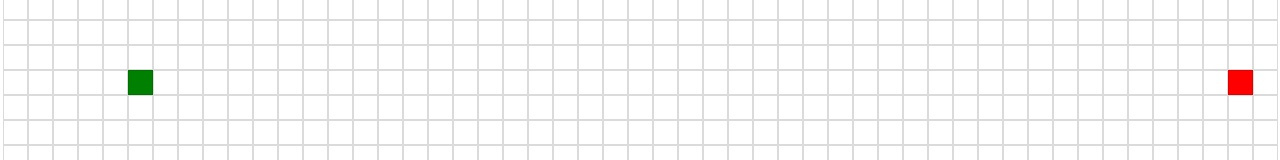
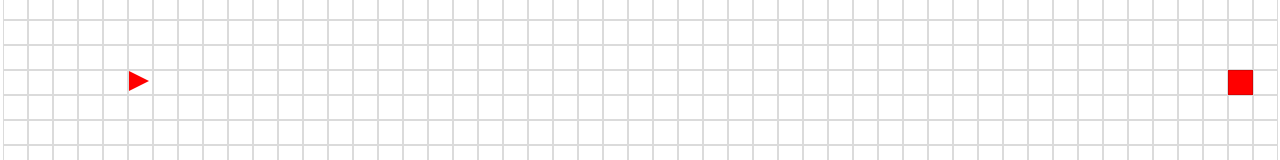
Before and after one commit to triettruong1/pathfinding-visualizer, a React (Vite) app: page / in a window 1280 px wide. Shown: the part 260-420 px from the top of the page. Built offline with nearby package versions, Linux system fonts and the light colour scheme.

Commit message:
Added Dragndrop function on start component, draw wall is now broken

```diff
--- a/package.json
+++ b/package.json
@@ -11,7 +11,8 @@
 	},
 	"dependencies": {
 		"react": "^18.2.0",
-		"react-beautiful-dnd": "^13.1.1",
+		"react-dnd": "^16.0.1",
+		"react-dnd-html5-backend": "^16.0.1",
 		"react-dom": "^18.2.0"
 	},
 	"devDependencies": {
--- a/src/App.tsx
+++ b/src/App.tsx
@@ -2,12 +2,15 @@ import { Board } from './Components/Board';
 import Header from './Components/Header';
 import './App.css';
 import { useState } from 'react';
+import { DndProvider } from 'react-dnd';
+import { HTML5Backend } from 'react-dnd-html5-backend';
 
 const App: React.FC = () => {
 	const [shouldAnimate, setAnimate] = useState(false);
 	const [shouldReset, setReset] = useState(false);
 	const [algo, setAlgo] = useState('');
 	return (
+		<DndProvider backend={HTML5Backend}>
 			<main className='App'>
 				<Header
 					setAnimate={setAnimate}
@@ -20,6 +23,7 @@ const App: React.FC = () => {
 					algo={algo}
 				/>
 			</main>
+		</DndProvider>
 	);
 };
 
--- a/src/Components/Board.css
+++ b/src/Components/Board.css
@@ -1,14 +1,9 @@
 .grid-container {
+	width: 100%;
 	display: flex;
 	justify-content: center;
 	align-items: center;
 	flex-wrap: wrap;
-}
-
-.test-drop {
-    border: 3px solid black;
-    width: 200px;
-    aspect-ratio: 1;
 }
 
 .visited {
@@ -21,16 +16,15 @@
 .wall {
 	background: rgb(63, 57, 57);
 	animation-name: drawWallAnimation;
-    animation-duration: .3s;
+	animation-duration: 0.3s;
 	animation-timing-function: linear;
-
 }
 
 .shortest-path {
 	background: rgba(226, 241, 17, 0.863);
 	border: 1px solid rgba(19, 17, 17, 0);
 	animation-name: shortestPathAnimation;
-    animation-duration: .5s;
+	animation-duration: 0.5s;
 	animation-timing-function: linear;
 }
 
@@ -84,7 +78,6 @@
 		transform: scale(1);
 		background-color: rgba(243, 175, 49, 0.55);
 	}
-
 }
 
 @keyframes shortestPathAnimation {
--- a/src/Components/Board.tsx
+++ b/src/Components/Board.tsx
@@ -12,7 +12,7 @@ interface BoardProps {
 	algo: string;
 }
 
-const START_POS: number[] = [5, 10];
+const startPos: number[] = [5, 10];
 const END_POS: number[] = [49, 10];
 const BOARD_COL_NUM: number = 76;
 const BOARD_ROW_NUM: number = 30;
@@ -31,8 +31,9 @@ export const Board: React.FC<BoardProps> = ({
 	algo,
 }) => {
 	const [isClicking, updateMouseClick] = useState(false);
+	const [board, setBoard] = useState<Node[][]>([]);
+	const [startPos, setStartPos] = useState<number[]>([5, 10]);
 	const nodeRefs = useRef<HTMLDivElement[][]>([]);
-	const [board, setBoard] = useState<Node[][]>([]);
 
 	const populateBoard = () => {
 		const newBoard: Node[][] = [];
@@ -56,7 +57,7 @@ export const Board: React.FC<BoardProps> = ({
 		updateBoard();
 		for (let col = 0; col < BOARD_COL_NUM; col++) {
 			for (let row = 0; row < BOARD_ROW_NUM; row++) {
-				let node = nodeRefs.current[col][row];
+				let node = nodeRefs.current![col][row];
 				if (node.classList.contains('visited'))
 					node.classList.remove('visited');
 				if (node.classList.contains('wall'))
@@ -67,22 +68,6 @@ export const Board: React.FC<BoardProps> = ({
 		}
 		setBoard(populateBoard());
 	};
-
-	useEffect(() => {
-		if (shouldAnimate) {
-			startAlgo(algo);
-		}
-	}, [shouldAnimate]);
-
-	useEffect(() => {
-		if (shouldReset) {
-			resetBoard();
-		}
-	}, [shouldReset]);
-
-	useEffect(() => {
-		setBoard(populateBoard());
-	}, []);
 
 	const updateBoard = () => {
 		for (let col = 0; col < BOARD_COL_NUM; col++) {
@@ -96,8 +81,12 @@ export const Board: React.FC<BoardProps> = ({
 		}
 	};
 
+	const handleChangeStartPosition = (newPos: [number, number]) => {
+		setStartPos(newPos);
+	};
+
 	const startAlgo = (algo: string) => {
-		const [START_X, START_Y] = START_POS;
+		const [START_X, START_Y] = startPos;
 		const [END_X, END_Y] = END_POS;
 		const startNode = board[START_X][START_Y];
 		const endNode = board[END_X][END_Y];
@@ -143,7 +132,7 @@ export const Board: React.FC<BoardProps> = ({
 			setTimeout(() => {
 				const { coordinate } = visitedNodesInOrder[step];
 				const [node_X, node_Y] = coordinate;
-				const nodeEle = nodeRefs.current[node_X][node_Y];
+				const nodeEle = nodeRefs.current![node_X][node_Y];
 				nodeEle.className = nodeEle.className.concat(' visited');
 			}, step * 5);
 		}
@@ -154,20 +143,35 @@ export const Board: React.FC<BoardProps> = ({
 			setTimeout(() => {
 				const { coordinate } = nodesInShortestPathOrder[step];
 				const [node_X, node_Y] = coordinate;
-				const nodeEle = nodeRefs.current[node_X][node_Y];
+				const nodeEle = nodeRefs.current![node_X][node_Y];
 				nodeEle.className = nodeEle.className.concat(' shortest-path');
 			}, 25 * step);
 		}
 	};
 
 	const isType = (x: number, y: number) => {
-		const [START_X, START_Y] = START_POS;
+		const [START_X, START_Y] = startPos;
 		const [END_X, END_Y] = END_POS;
 		let type = { isEnd: false, isStart: false };
 		START_X == x && START_Y == y ? (type.isStart = true) : '';
 		END_X == x && END_Y == y ? (type.isEnd = true) : '';
 		return type;
 	};
+
+	useEffect(() => {
+		if (shouldAnimate) {
+			startAlgo(algo);
+		}
+	}, [shouldAnimate]);
+
+	useEffect(() => {
+		if (shouldReset) {
+			resetBoard();
+		}
+	}, [shouldReset]);
+	useEffect(() => {
+		setBoard(populateBoard());
+	}, []);
 
 	return (
 		<div
@@ -184,16 +188,20 @@ export const Board: React.FC<BoardProps> = ({
 						{nodeRow.map((Node, colIndex) => {
 							return (
 								<Grid
+									key={colIndex}
 									ref={(element: HTMLDivElement) => {
-										nodeRefs.current[rowIndex] =
-											nodeRefs.current[rowIndex] || [];
-										nodeRefs.current[rowIndex][colIndex] =
+										nodeRefs.current![rowIndex] =
+											nodeRefs.current![rowIndex] || [];
+										nodeRefs.current![rowIndex][colIndex] =
 											element;
 									}}
 									coordinate={[rowIndex, colIndex]}
 									isClicking={isClicking}
 									{...isType(rowIndex, colIndex)}
 									isWall={Node.isWall}
+									handleChangeStartPosition={
+										handleChangeStartPosition
+									}
 								/>
 							);
 						})}
--- a/src/Components/Grid.css
+++ b/src/Components/Grid.css
@@ -1,21 +1,9 @@
 .grid {
-    border: 1px solid rgba(19, 17, 17, 0.15);
-    width: 25px;
-    aspect-ratio: 1;
-}
-
-.start {
-    background: green;
-    position: relative;
-}
-
-.start-symbol::after {
-    margin-left: 4px;
-    position: absolute;
-    content: "\274C";
-    inset: 0;
+	border: 1px solid rgba(19, 17, 17, 0.15);
+	width: 25px;
+	aspect-ratio: 1;
 }
 
 .end {
-    background: red;
+	background: red;
 }
--- a/src/Components/Grid.tsx
+++ b/src/Components/Grid.tsx
@@ -1,64 +1,90 @@
-import React, { forwardRef, useEffect, useRef, useState } from 'react';
+import React, {
+	ForwardedRef,
+	forwardRef,
+	MutableRefObject,
+	useEffect,
+	useRef,
+	useState,
+} from 'react';
 import './Grid.css';
+import Start from './Start';
+import { FactoryOrInstance, useDrop } from 'react-dnd';
+
 interface GridProps {
-    coordinate: number[];
+	coordinate: [number, number];
 	isClicking: boolean;
 	isStart: boolean;
 	isEnd: boolean;
 	isWall: boolean;
 	isShortestPath?: boolean;
+	handleChangeStartPosition: (coodinate: [number, number]) => void;
 }
 
-const Grid = forwardRef<HTMLDivElement, GridProps>(({
+const Grid = forwardRef<HTMLDivElement, GridProps>(
+	(
+		{
 			coordinate,
 			isClicking,
 			isEnd,
 			isStart,
-    isWall
-}, nodeRef) => {
-    const [x, y] = coordinate;
+			isWall,
+			handleChangeStartPosition,
+		},
+		nodeRef: ForwardedRef<HTMLDivElement>
+	) => {
+		const [, dropRef] = useDrop(() => ({
+			accept: 'start',
+			drop: () => handleDrop(),
+		}));
 		const [nodeClass, setNodeClass] = useState(
-        isEnd ? 'end' : isStart ? 'start' : isWall ? 'wall' : ''
+			isEnd ? 'end' : isWall ? 'wall' : ''
 		);
 
 		useEffect(() => {
-        setNodeClass(isEnd ? 'end' : isStart ? 'start' : isWall ? 'wall' : '');
-    }, [isWall])
+			setNodeClass(isEnd ? 'end' : isWall ? 'wall' : '');
+		}, [isWall]);
 
 		const handleWallChange = () => {
 			if (isClicking)
-            nodeClass === 'end' || nodeClass === 'start' ? '' : setNodeClass('wall');
+				nodeClass === 'end' || nodeClass === 'start'
+					? ''
+					: setNodeClass('wall');
 		};
 
-    return (
-        isStart ?
-            (
+		const handleDrop = () => {
+			handleChangeStartPosition(coordinate);
+		};
+
+		return isStart ? (
 			<div
 				ref={nodeRef}
 				className={'grid '.concat(nodeClass)}
-                    id={x + ' ' + y}
-                >
+				id={coordinate.join(' ')}>
+				<Start />
 			</div>
-            ) : isEnd ?
-                (
+		) : isEnd ? (
 			<div
 				ref={nodeRef}
 				className={'grid '.concat(nodeClass)}
-                        id={x + ' ' + y}
-                    >
-                    </div>
-                ) :
+				id={coordinate.join(' ')}></div>
+		) : (
+			<div
+				ref={(element: HTMLDivElement) => {
+					if (typeof nodeRef === 'function') {
+						nodeRef(element);
+					} else if (nodeRef) {
 						(
-                    <div
-                        ref={nodeRef}
-                        className={'grid '.concat(nodeClass)}
-                        id={x + ' ' + y}
-                        onMouseOver={handleWallChange}
-                        onMouseUp={handleWallChange}
-                    >
-                    </div>
-                )
+							nodeRef as MutableRefObject<HTMLDivElement | null>
+						).current = element;
+					}
+					dropRef(element);
+				}}
+				className={'grid '}
+				id={coordinate.join(' ')}
+				onMouseEnter={handleWallChange}
+				onMouseOver={handleWallChange}></div>
 		);
-});
+	}
+);
 
 export default Grid;
--- /dev/null
+++ b/src/Components/Start.css
@@ -0,0 +1,7 @@
+.start {
+	width: 0;
+	height: 0;
+	border-top: 10px solid transparent;
+	border-left: 20px solid red;
+	border-bottom: 10px solid transparent;
+}
--- /dev/null
+++ b/src/Components/Start.tsx
@@ -0,0 +1,15 @@
+import React from 'react';
+import './Start.css';
+import { useDrag } from 'react-dnd';
+
+const Start: React.FC = () => {
+	const [{ isDragging }, dragRef] = useDrag(() => ({
+		type: 'start',
+		collect: (monitor) => ({
+			isDragging: monitor.isDragging(),
+		}),
+	}));
+	return <div ref={dragRef} className='start'></div>;
+};
+
+export default Start;
```
Also changed, not shown: 1 other file (tests, documents, lock files or other folders). Lines whose indentation alone changed are shown as unchanged.
